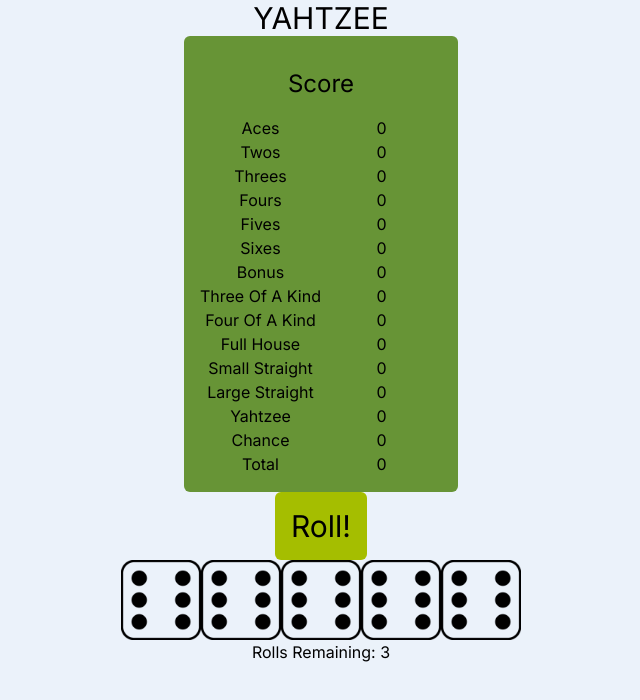
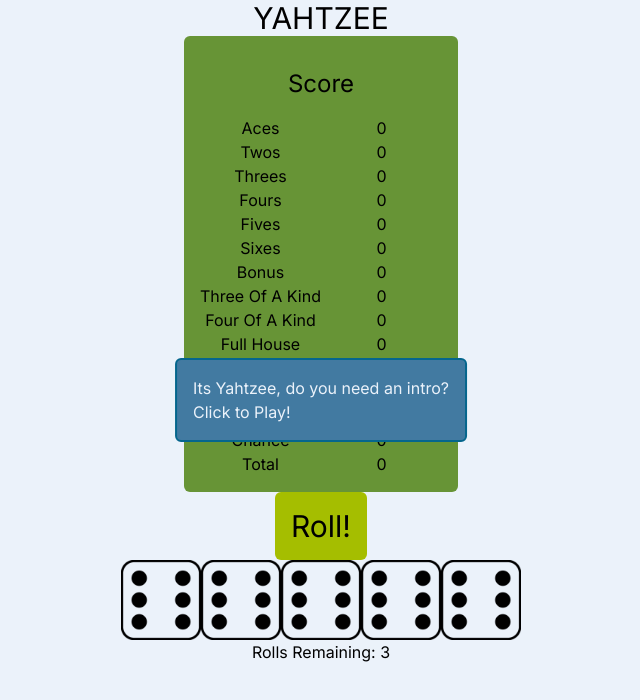
Before and after one commit to Joe-Fuller/yahtzee, a Next.js app: page / in a window 1280 px wide. Shown: the top 700 px of the page, without its empty margins (319-959 px from the left). Built offline with nearby package versions, Linux system fonts and the light colour scheme.

Commit message:
add an intro popup (why?)

```diff
--- a/app/page.js
+++ b/app/page.js
@@ -3,6 +3,7 @@
 import Scorecard from "@/components/scorecard";
 import DiceManager from "@/components/diceManager";
 import { useState } from "react";
+import IntroPopup from "@/components/introPopup";
 
 export default function Home() {
   const [dice, setDice] = useState([6, 6, 6, 6, 6]);
@@ -31,6 +32,7 @@ export default function Home() {
   return (
     <main>
       <h1 className="text-center text-3xl">YAHTZEE</h1>
+      <IntroPopup></IntroPopup>
       <Scorecard
         scorecard={scorecard}
         setScorecard={setScorecard}
--- /dev/null
+++ b/components/introPopup.js
@@ -0,0 +1,21 @@
+import { useState } from "react";
+
+export default function IntroPopup() {
+  const [hidden, setHidden] = useState(false);
+
+  const handleClick = () => {
+    setHidden(true);
+  };
+
+  if (!hidden) {
+    return (
+      <div
+        className="absolute top-1/2 left-1/2 transform -translate-x-1/2 -translate-y-1/2 bg-lightBlue text-offWhite border-darkBlue border-2 rounded-md p-4"
+        onClick={handleClick}
+      >
+        <p>Its Yahtzee, do you need an intro?</p>
+        <button>Click to Play!</button>
+      </div>
+    );
+  }
+}
```
